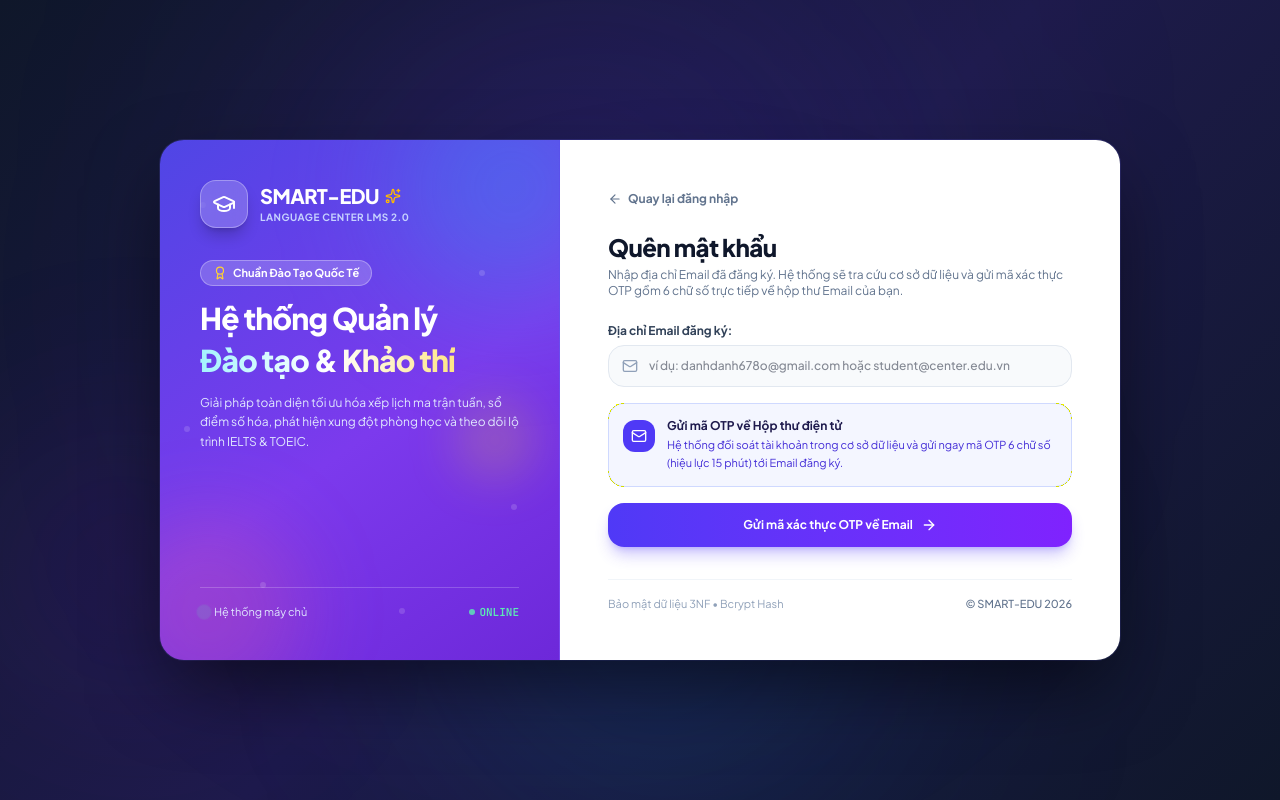
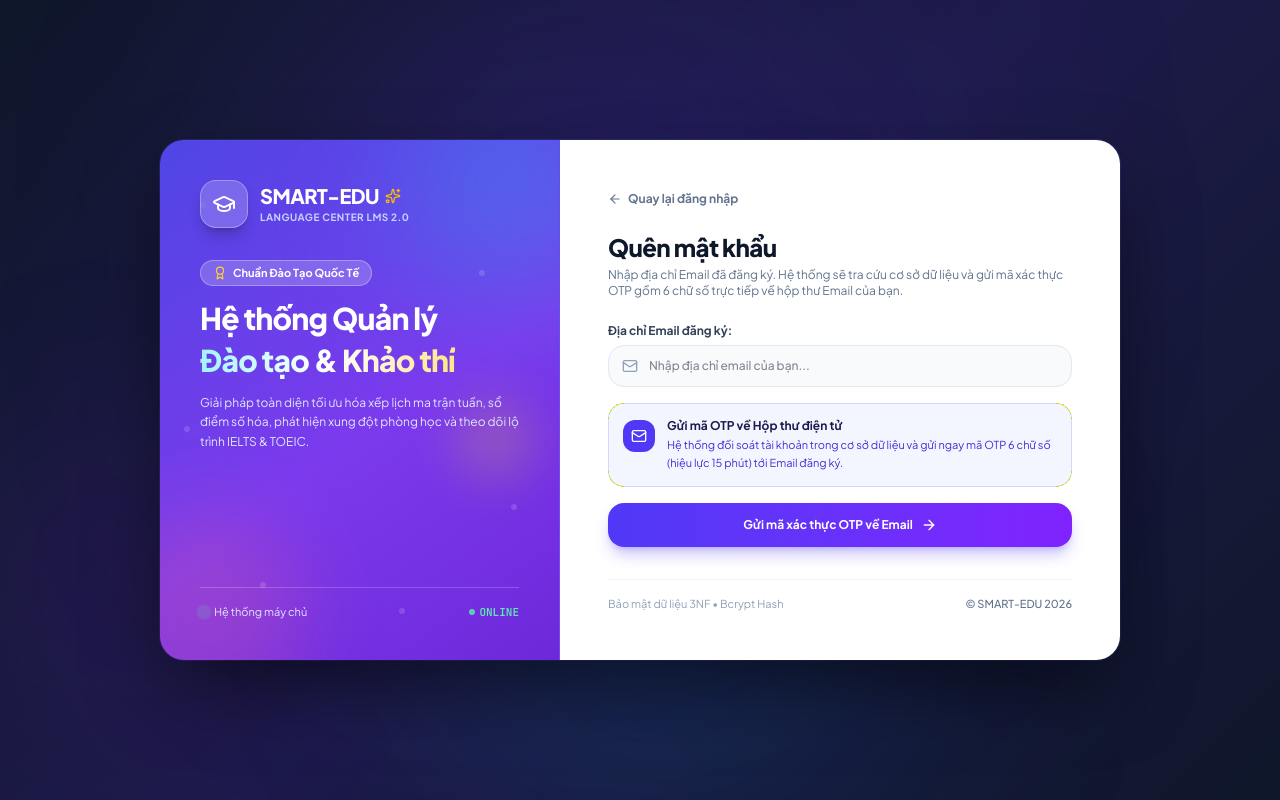
Before and after one commit to tenki1612/SMART-EDU, a React (Vite) app in the folder frontend/: page / in a window 1280 px wide. Both pictures are taken after a click on the button "Quên mật khẩu?". Built offline with nearby package versions, Linux system fonts and the light colour scheme.

Commit message:
style(auth): remove example text from input placeholders in LoginView

```diff
--- a/frontend/src/views/LoginView.jsx
+++ b/frontend/src/views/LoginView.jsx
@@ -456,7 +456,7 @@ export const LoginView = () => {
                         <input
                           type="text"
                           required
-                          placeholder="ví dụ: khang2026"
+                          placeholder="Nhập tên đăng nhập..."
                           value={regForm.username}
                           onChange={(e) => setRegForm({ ...regForm, username: e.target.value })}
                           className="w-full pl-10 pr-3.5 py-2.5 rounded-2xl bg-slate-50 border border-slate-200 focus:bg-white focus:border-indigo-600 focus:ring-4 focus:ring-indigo-100 outline-hidden font-mono font-medium transition"
@@ -469,7 +469,7 @@ export const LoginView = () => {
                       <input
                         type="text"
                         required
-                        placeholder="ví dụ: Phạm Minh Khang"
+                        placeholder="Nhập họ và tên đầy đủ..."
                         value={regForm.full_name}
                         onChange={(e) => setRegForm({ ...regForm, full_name: e.target.value })}
                         className="w-full px-3.5 py-2.5 rounded-2xl bg-slate-50 border border-slate-200 focus:bg-white focus:border-indigo-600 focus:ring-4 focus:ring-indigo-100 outline-hidden font-medium transition"
@@ -651,7 +651,7 @@ export const LoginView = () => {
                       <input
                         type="email"
                         required
-                        placeholder="ví dụ: danhdanh678o@gmail.com hoặc student@center.edu.vn"
+                        placeholder="Nhập địa chỉ email của bạn..."
                         value={forgotEmail}
                         onChange={(e) => setForgotEmail(e.target.value)}
                         className="w-full pl-10 pr-3.5 py-3 rounded-2xl bg-slate-50 border border-slate-200 focus:bg-white focus:border-indigo-600 focus:ring-4 focus:ring-indigo-100 outline-hidden font-medium transition"
```
